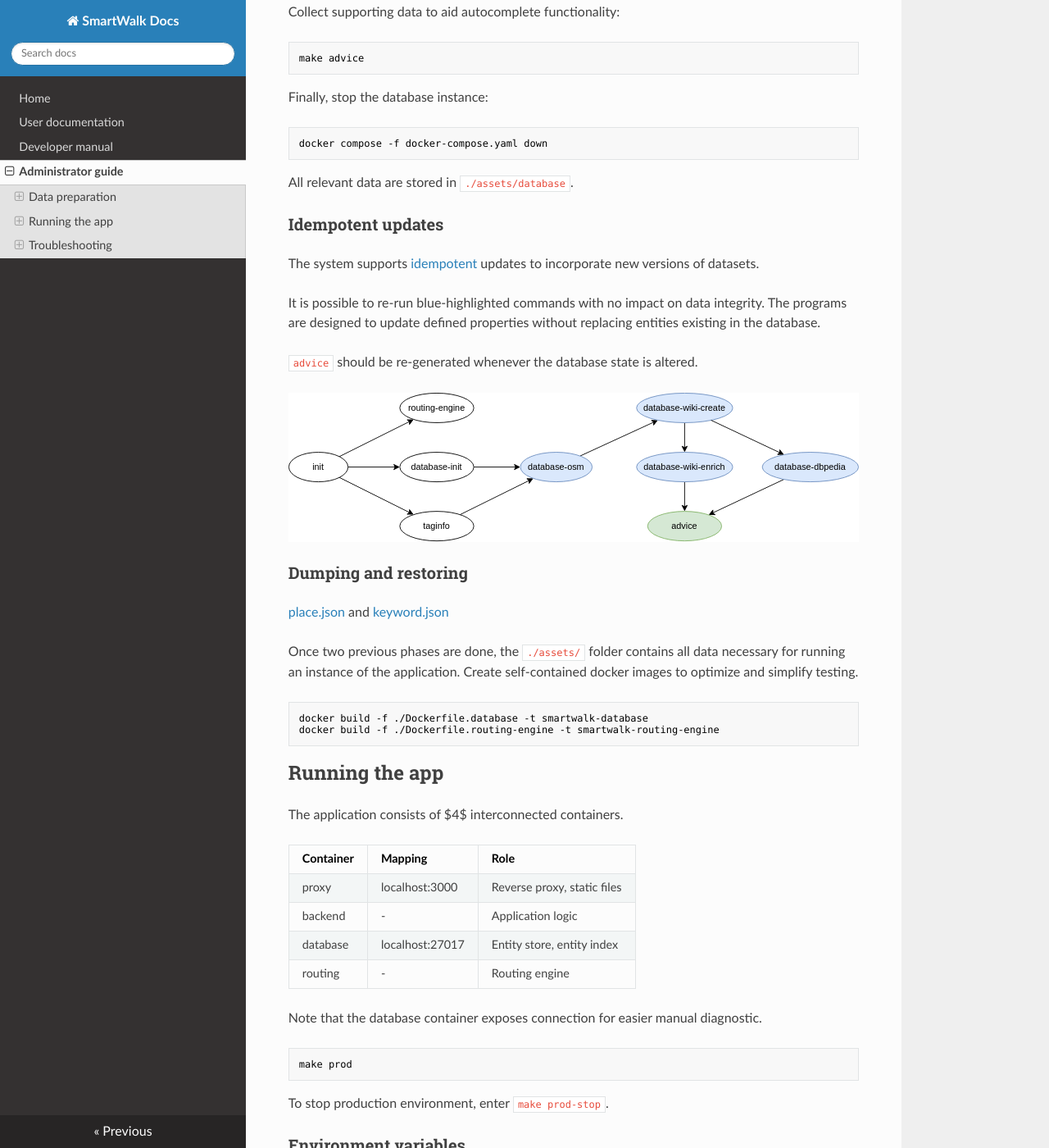
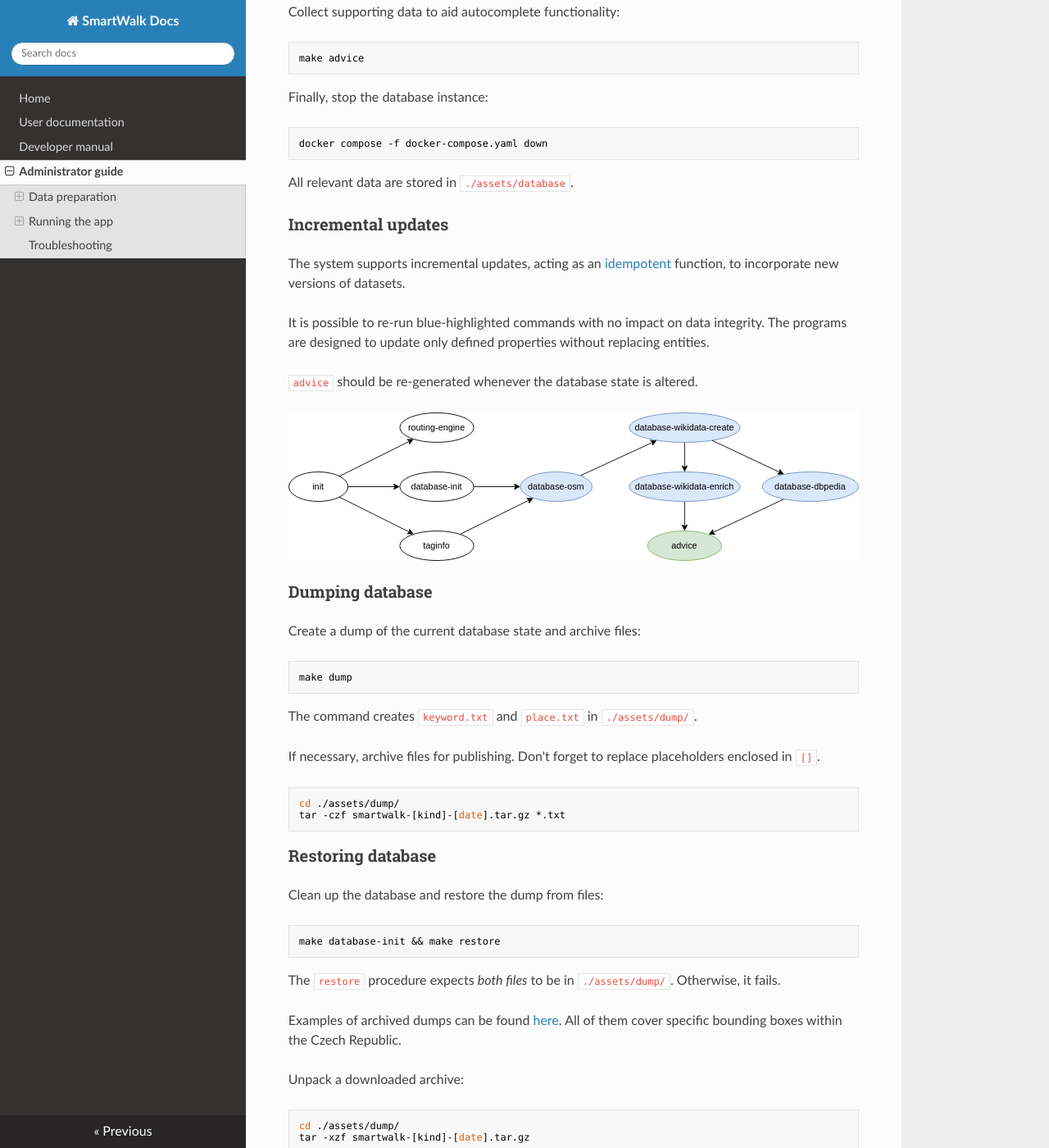
Before and after one commit to zhukovdm/smartwalk-docs, an MkDocs documentation site: the page built from content/adm.md, in a window 1280 px wide and 1400 px high, scrolled down 3367 px. Shown: the whole window at 82% size. Built offline with MkDocs 1.6.1, drawn with Linux system fonts in a browser that asks for light colours; nearby versions of some CDN libraries; some of the changed text lies outside the part shown.

Commit message:
add dump and restore

````diff
--- a/content/adm.md
+++ b/content/adm.md
@@ -139,45 +139,62 @@ docker compose -f docker-compose.yaml down
 
 All relevant data are stored in `./assets/database`.
 
-### Idempotent updates
+### Incremental updates
 
-The system supports [idempotent](https://en.wikipedia.org/wiki/Idempotence#Idempotent_functions) updates to incorporate new versions of datasets.
+The system supports incremental updates, acting as an [idempotent](https://en.wikipedia.org/wiki/Idempotence#Idempotent_functions) function, to incorporate new versions of datasets.
 
-It is possible to re-run blue-highlighted commands with no impact on data integrity. The programs are designed to update defined properties without replacing entities existing in the database.
+It is possible to re-run blue-highlighted commands with no impact on data integrity. The programs are designed to update only defined properties without replacing entities.
 
 `advice` should be re-generated whenever the database state is altered.
 
 ![command dependencies](./img/data-prep-deps.drawio.svg)
 
-### Dumping and restoring
+### Dumping database
 
-[place.json](https://www.dropbox.com/scl/fi/25e8u3t5mdx37qn3ncd7t/place.json?rlkey=58cw4mdcsyz3z77tuzzu7qspo&dl=0) and [keyword.json](https://www.dropbox.com/scl/fi/cdh3zngnybptvn0goc46e/keyword.json?rlkey=5655oq6lcom7fjjo28650tbbb&dl=0)
-
-Once two previous phases are done, the `./assets/` folder contains all data necessary for running an instance of the application. Create self-contained docker images to optimize and simplify testing.
+Create a dump of the current database state and archive files:
 
 ```bash
-docker build -f ./Dockerfile.database -t smartwalk-database
-docker build -f ./Dockerfile.routing-engine -t smartwalk-routing-engine
+make dump
+```
+
+The command creates `keyword.txt` and `place.txt` in `./assets/dump/`.
+
+If necessary, archive files for publishing. Don't forget to replace placeholders enclosed in `[]`.
+
+```bash
+cd ./assets/dump/
+tar -czf smartwalk-[kind]-[date].tar.gz *.txt
+```
+
+### Restoring database
+
+Clean up the database and restore the dump from files:
+
+```bash
+make database-init && make restore
+```
+
+The `restore` procedure expects *both files* to be in `./assets/dump/`. Otherwise, it fails.
+
+Examples of archived dumps can be found [here](https://www.dropbox.com/scl/fo/phyv4l2649p3oqy4345wp/h?rlkey=jbg9obkzk6izoy8vlulveznq9&dl=0). All of them cover specific bounding boxes within the Czech Republic.
+
+Unpack a downloaded archive:
+
+```bash
+cd ./assets/dump/
+tar -xzf smartwalk-[kind]-[date].tar.gz
 ```
 
 ## Running the app
 
-The application consists of $4$ interconnected containers.
+Navigate to the root folder of the `smartwalk` repository with `Makefile`.
 
-| Container | Mapping         | Role                        |
-|-----------|-----------------|-----------------------------|
-| proxy     | localhost:3000  | Reverse proxy, static files |
-| backend   | -               | Application logic           |
-| database  | localhost:27017 | Entity store, entity index  |
-| routing   | -               | Routing engine              |
-
-Note that the database container exposes connection for easier manual diagnostic.
-
-```bash
-make prod
-```
-
-To stop production environment, enter `make prod-stop`.
+| Container | Role                        |
+|-----------|-----------------------------|
+| proxy     | Reverse proxy, static files |
+| backend   | Application logic           |
+| database  | Entity store and index      |
+| routing   | Routing engine              |
 
 ### Environment variables
 
@@ -185,28 +202,79 @@ To stop production environment, enter `make prod-stop`.
 
 http://localhost:5017/swagger/index.html
 
+### Development environment
+
+| Container | Expose          |
+|-----------|-----------------|
+| proxy     | localhost:3000  |
+| backend   | -               |
+| database  | localhost:27017 |
+| routing   | -               |
+
+For convenience, this environment is loosely coupled. Every component can be started separately. The only exception is that `backend` fails to start without `database`.
+
+Start the database:
+
+```bash
+
+```
+
+Start the frontend:
+
+```bash
+?
+```
+
+### Production environment
+
+This environment is a tightly coupled bundle consisting of four interconnected containers.
+
+| Container | Exposed         | Role                        |
+|-----------|-----------------|-----------------------------|
+| proxy     | localhost:3000  | Reverse proxy, static files |
+| backend   | -               | Application logic           |
+| database  | localhost:27017 | Entity store and index      |
+| routing   | -               | Routing engine              |
+
+!!! note
+    The `database` container exposes port `27017` for manual diagnostic and performance testing. Hide it if none of the mentioned reasons is your case.
+
+Start production environment:
+
+```bash
+make prod
+```
+
+**ADVICE:** All containers implement healthcheck.
+
+Stop production environment:
+
+```bash
+make prod-stop
+```
+
 ## Troubleshooting
 
-### WSL runs out of memory
+<font size="4">**WSL runs out of memory**</font>
 
-- If you use `WSL` and run out of memory, Windows may unexpectedly terminate the entire. To prevent Windows from stopping, try to extend the swap file by setting `swap=XXGB` in the `.wslconfig`, see details [here](https://learn.microsoft.com/en-us/windows/wsl/wsl-config#example-wslconfig-file).
+If you use `WSL` and your system runs out of memory, Windows terminates the entire process. Try to extend the swap file by setting `swap=XXGB` in the `.wslconfig`, see details [here](https://learn.microsoft.com/en-us/windows/wsl/wsl-config#example-wslconfig-file).
 
-### A container is unhealthy or starting
+<font size="4">**A container starts for too long**</font>
 
-In case any of the containers is unhealthy or starting for too long (healthcheck has failed repeatedly), replace `[container_name]` placeholder by the name of a problematic instance and press `Enter` to find out the reason.
+If any of the containers is unhealthy or starting for too long (healthcheck has failed repeatedly on the background), replace `[container_name]` placeholder by the name of a problematic instance and press `Enter` to find out the reason.
 
 ```bash
-$ docker container ls -a
+docker container ls -a
 
 CONTAINER ID   IMAGE                    ...   NAMES
 ...            ...                      ...   ...
 377fe35d4472   smartwalk/proxy:v1.0.0   ...   smartwalk-proxy
 ...            ...                      ...   ...
 
-$ docker inspect --format "{{json .State.Health }}" [container_name]
+docker inspect --format "{{json .State.Health }}" [container_name]
 ```
 
-### Nothing seems to help
+<font size="4">**Nothing seems to help**</font>
 
 If nothing helps, clean up the system (remove images and cached build files) and start from scratch. Use the last command with caution as it may introduce undesired changes into your docker host, read about side effects [here](https://docs.docker.com/engine/reference/commandline/system_prune/).
 
--- a/mkdocs.yml
+++ b/mkdocs.yml
@@ -3,6 +3,8 @@ docs_dir: content
 theme: readthedocs
 markdown_extensions:
   - admonition
+extra_javascript:
+  - js/extra.js
 nav:
   - Home: index.md
   - User documentation: usr.md
````
Also changed, not shown: other parts of content/adm.md (+2 -2 lines), content/dev.md (+1 -1 lines), content/img/data-prep-deps.drawio.svg, 3 other files.
